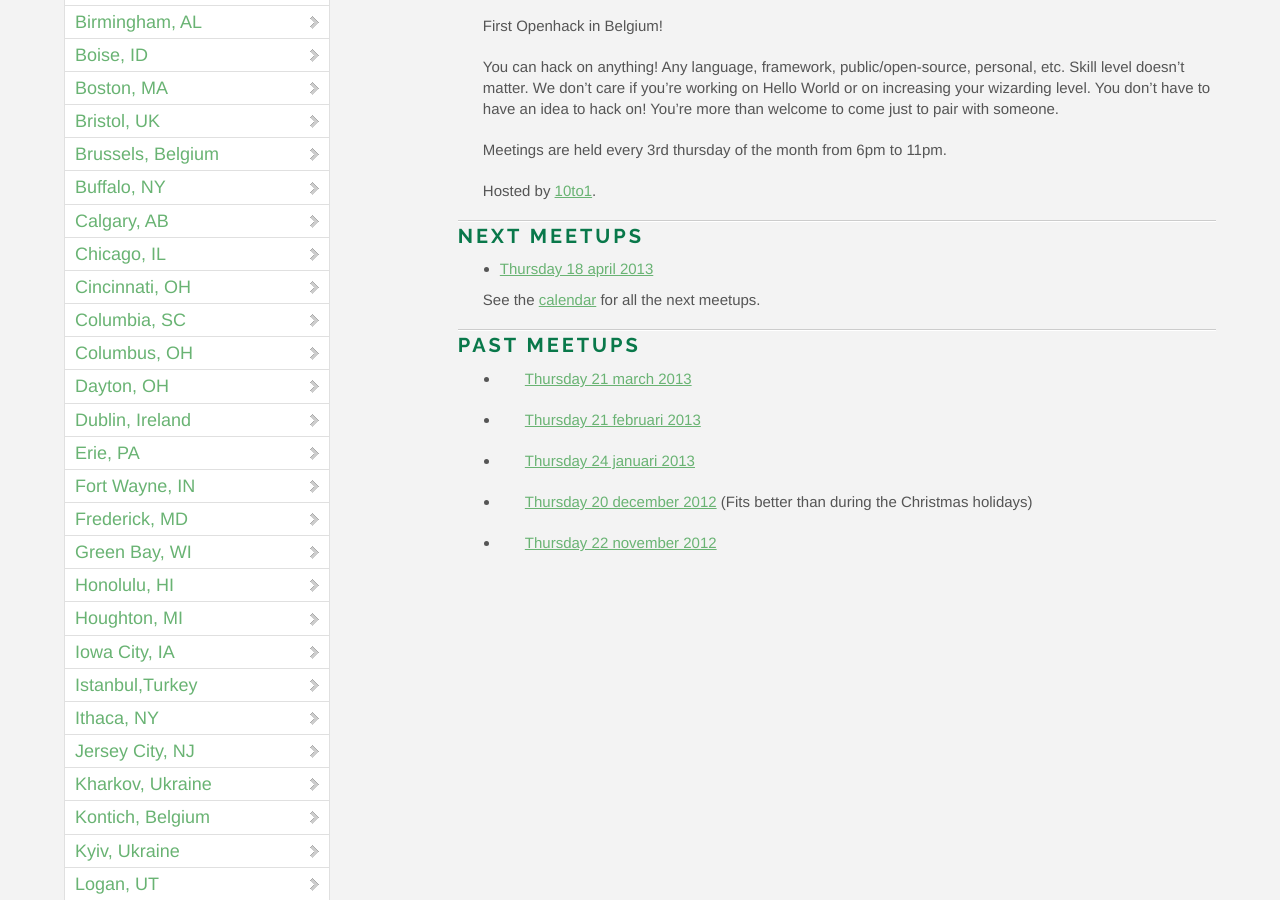
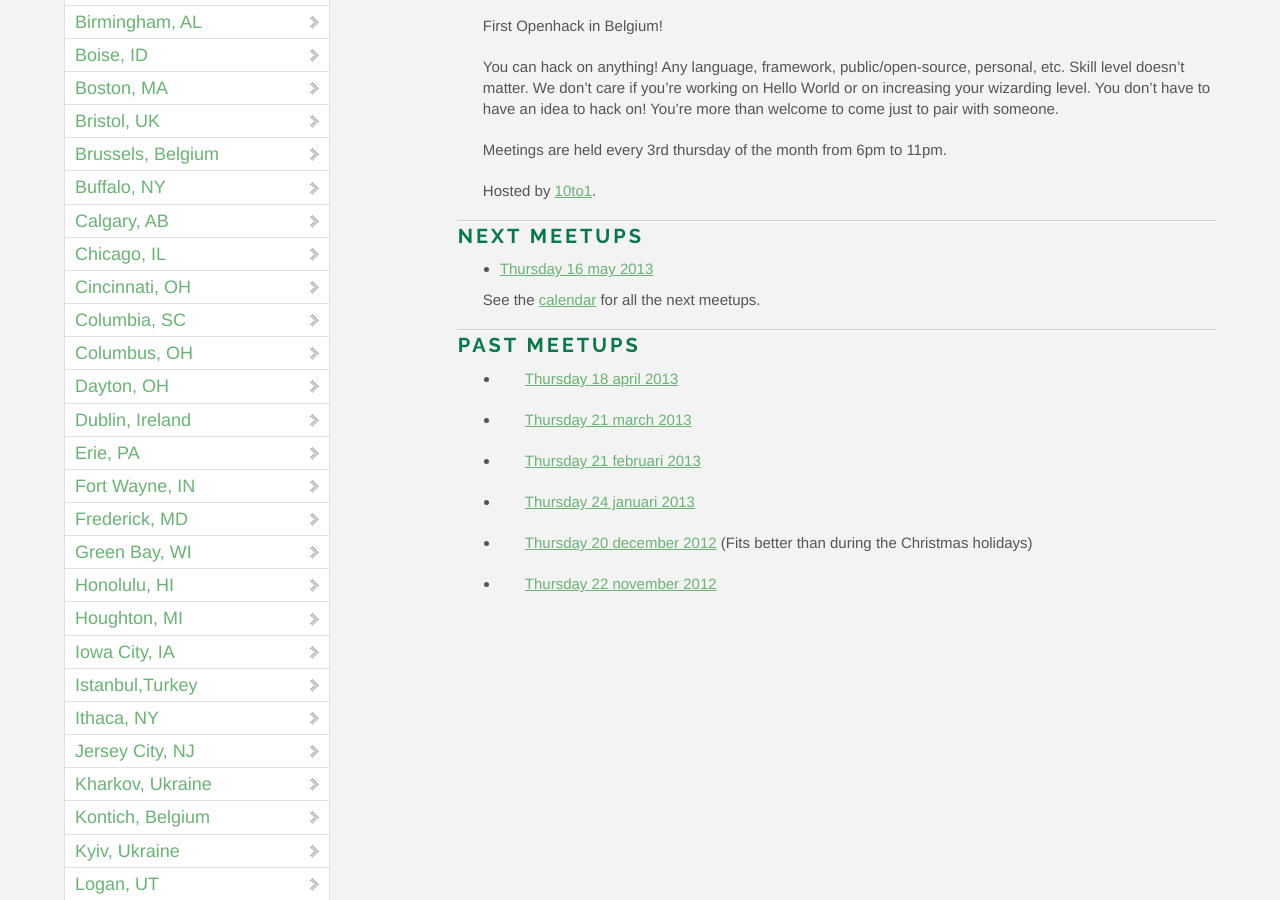
Before and after one commit to OpenHack/openhack.github.com, a Jekyll site: the page built from kontich/index.markdown, in a window 1280 px wide and 900 px high, scrolled down 509 px. Built offline with Jekyll 4.4.1, drawn with Linux system fonts in a browser that asks for light colours; nearby versions of some CDN libraries; Markdown is read by kramdown in place of the engine named in the settings; comment, search, counter and statistics services are not loaded.

Commit message:
Add may Openhack Kontich

```diff
--- a/kontich/index.markdown
+++ b/kontich/index.markdown
@@ -21,11 +21,13 @@ Hosted by [10to1](http://10to1.be).
 
 ### Next meetups
 
-- [Thursday 18 april 2013](https://plus.google.com/events/c3kg1ho23bvmr78k2td4eou1348)
+- [Thursday 16 may 2013](https://plus.google.com/events/c337t17sasffoo9j77buopsaua4)
 
 See the [calendar](https://www.google.com/calendar/embed?src=74bgcbj8qtbqkcdj8iggp5grdc%40group.calendar.google.com&ctz=Europe/Brussels) for all the next meetups.
 
 ### Past meetups
+
+- [Thursday 18 april 2013](https://plus.google.com/events/c3kg1ho23bvmr78k2td4eou1348)
 
 - [Thursday 21 march 2013](https://plus.google.com/events/celpj2hjjgnpj8dpb49gbbbd2o0)
 
```
